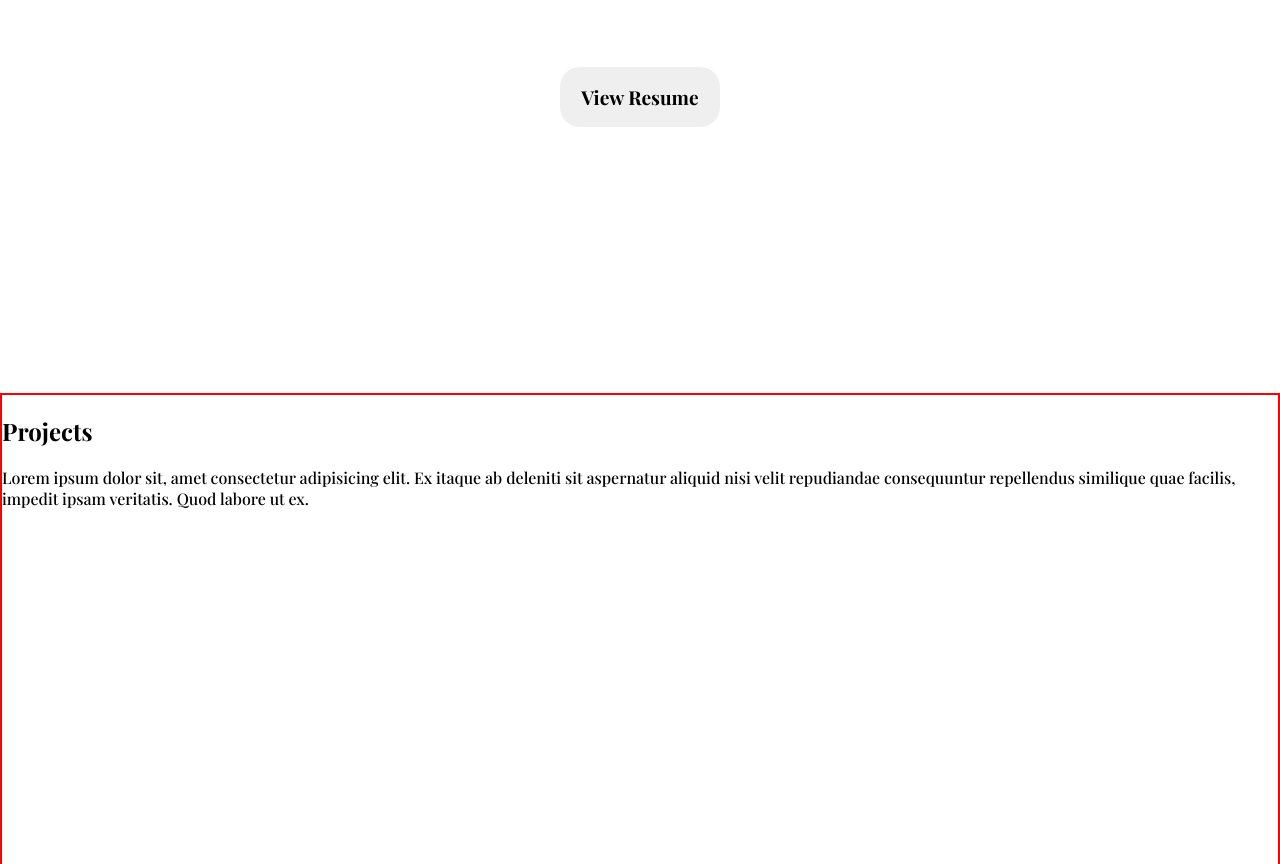
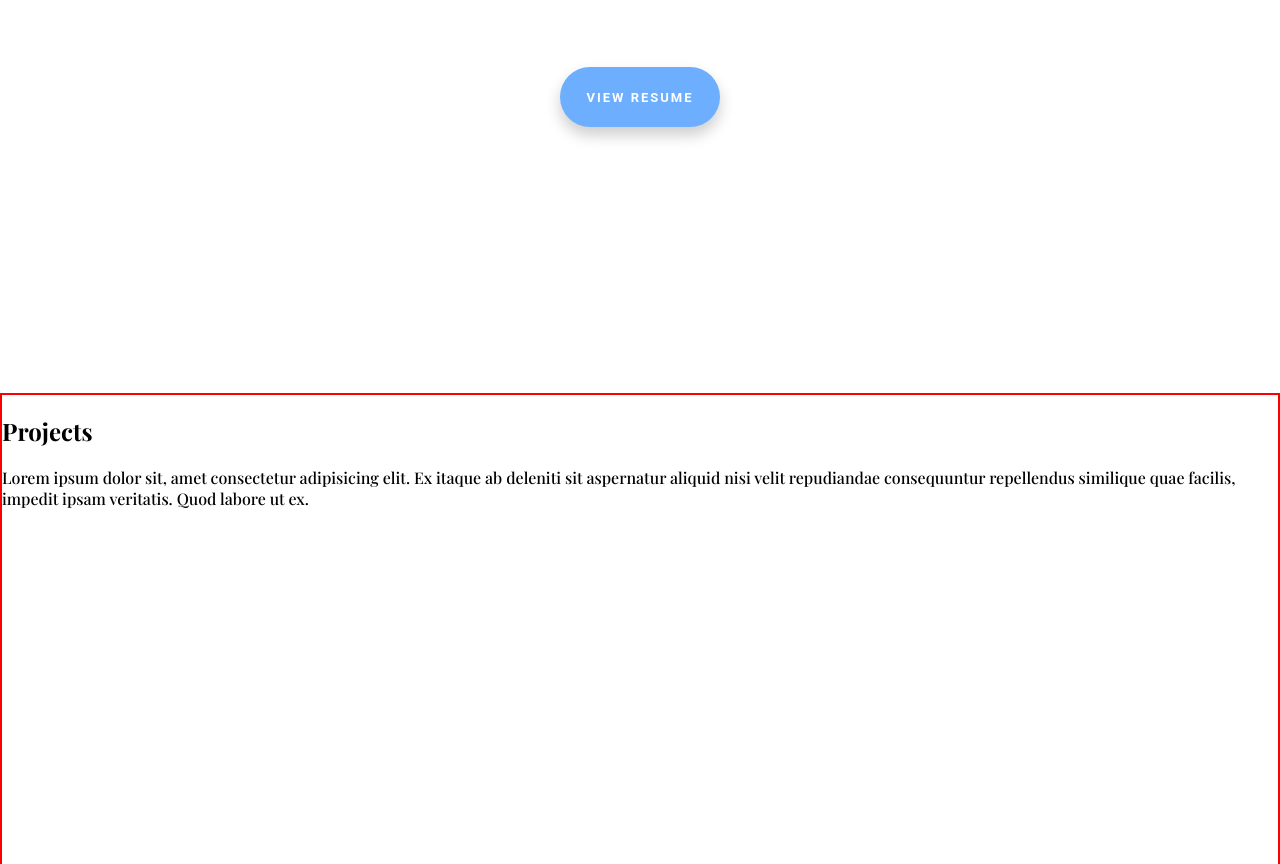
Before and after one commit to isaicastro1/Personal-Portfolio, a plain HTML site: page index.html in a window 1280 px wide. Shown: the part 1657-2521 px from the top of the page. Drawn offline with nearby package versions, Linux system fonts and the light colour scheme.

Commit message:
Finished styling resume button on about me page

```diff
--- a/style.css
+++ b/style.css
@@ -460,7 +460,6 @@ section {
   flex-direction: column;
   align-items: center;
   max-height: max-content;
-  /* width: 100vw; */
   min-height: 850px;
 }
 
@@ -477,7 +476,6 @@ section {
   justify-content: center;
   align-items: center;
   padding: 20px;
-  /* max-width: 1500px; */
 }
 
 .profile-img {
@@ -506,18 +504,24 @@ section {
   width: 23vw;
   max-width: 160px;
   min-width: 80px;
-  border-radius: 20px;
+  border-radius: 45px;
+  letter-spacing: 2px;
+  background: var(--secondary-color);
+  color: white;
   border: none;
-  font-family: "Playfair Display", serif;
-  font-size: 1.2rem;
+  font-family: "Roboto";
+  font-size: 13px;
   font-weight: 700;
-  transition: 0.1s ease-in-out;
+  box-shadow: 0px 8px 15px rgba(0, 0, 0, 0.2);
+  text-transform: uppercase;
+  transition: 0.2s ease-in-out;
 }
 
 .resume-btn:hover {
   cursor: pointer;
-  opacity: 0.7;
-  transform: scale(1.1);
+  opacity: 0.95;
+  box-shadow: 0px 15px 20px rgb(109, 175, 254, 0.7);
+  transform: translateY(-7px);
 }
 
 @media (max-width: 600px) {
```
